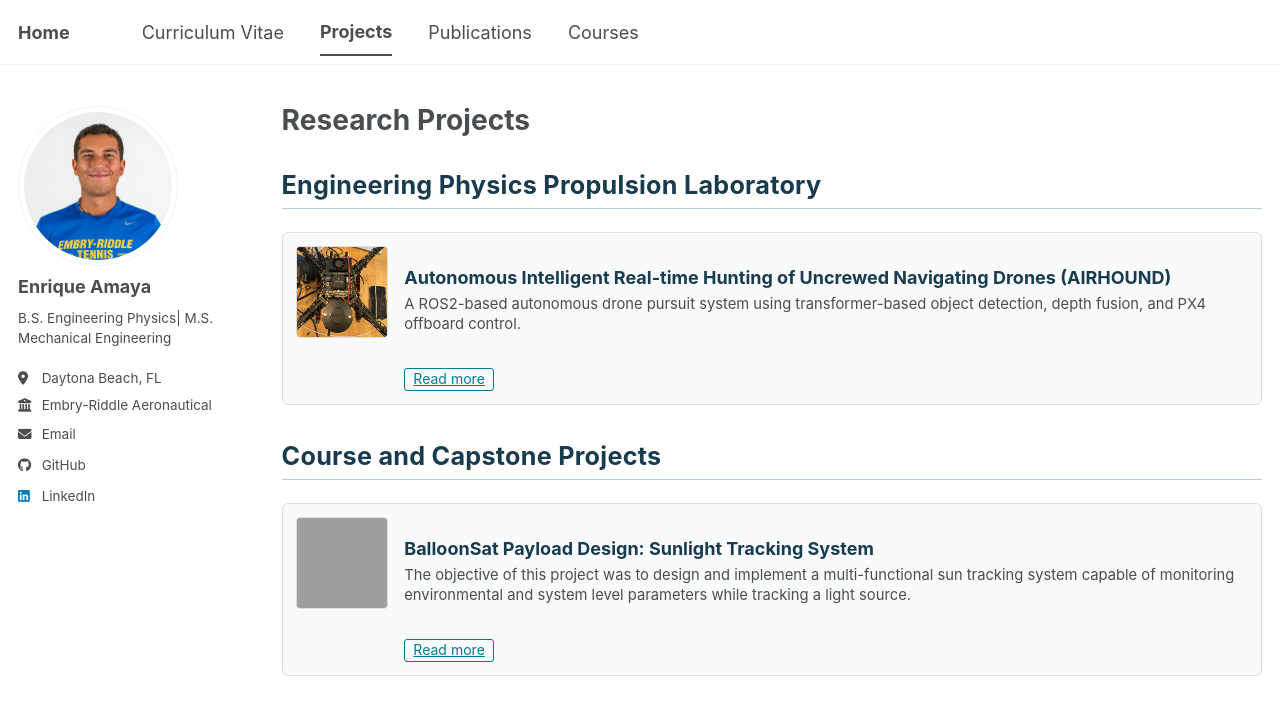
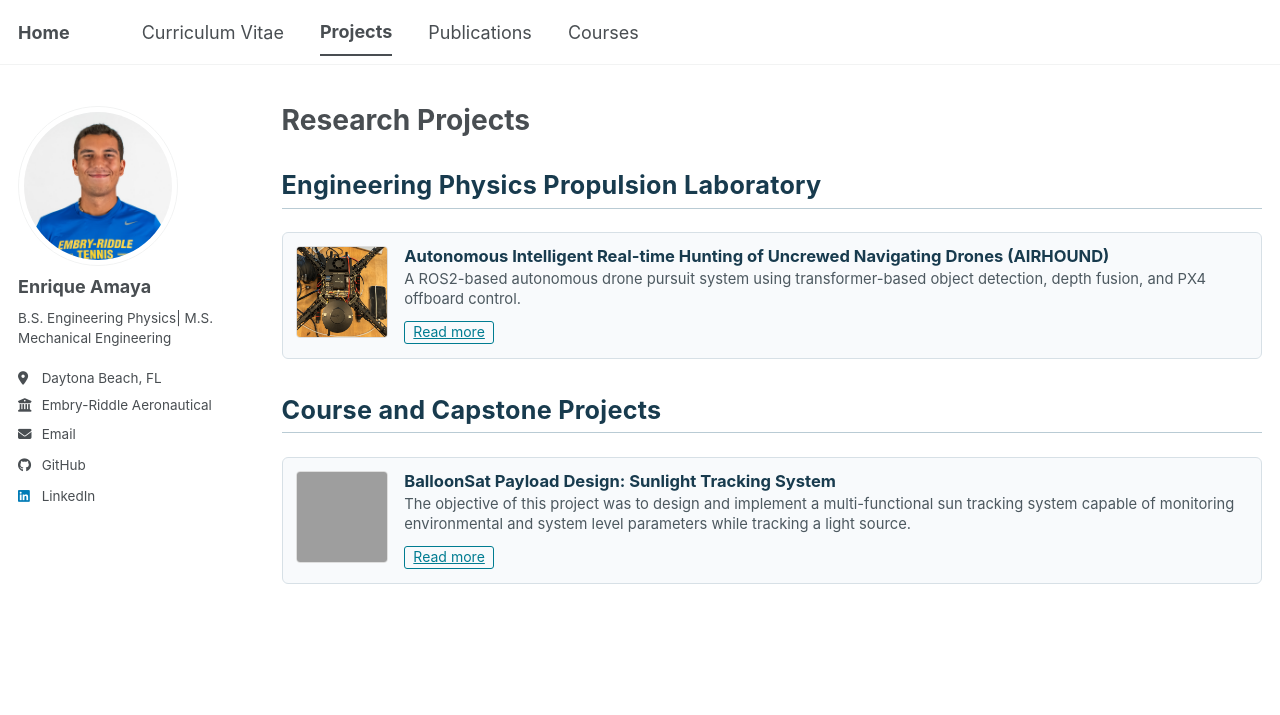
Before and after one commit to kikeamaya/kikeamaya.github.io, a Jekyll site: the page built from _pages/projects.html, in a window 1280 px wide. Shown: the top 715 px of the page. Built offline with Jekyll 4.4.1, drawn with Linux system fonts in a browser that asks for light colours; a style sheet for code colours, icons or effects is not loaded; grey boxes are pictures that could not be loaded.

Commit message:
Formatting fixes

```diff
--- a/_includes/archive-single-cv.html
+++ b/_includes/archive-single-cv.html
@@ -27,12 +27,12 @@
     {% endif %}
 
     <div class="project-card__content">
-      <h3 class="project-card__title" itemprop="headline">
+      <h3 class="archive__item-title" itemprop="headline">
         {{ title }}
       </h3>
 
       {% if post.excerpt %}
-        <p class="project-card__excerpt" itemprop="description">
+        <p class="archive__item-excerpt" itemprop="description">
           {{ post.excerpt | markdownify | remove: "<p>" | remove: "</p>" }}
         </p>
       {% endif %}
--- a/_sass/_custom_projects.scss
+++ b/_sass/_custom_projects.scss
@@ -47,18 +47,20 @@
   min-width: 0;
 }
 
-.project-card__title
+.project-card .archive__item-title
 {
-  margin: 0 0 0.25rem;
+  margin: 0 0 0.18rem;
   color: #183b4e;
   font-size: 0.92em;
   font-weight: 700;
   line-height: 1.25;
 }
 
- .project-card__excerpt
+ .project-card .archive__item-excerpt
  {
-  margin: 0 0 0.5rem;
+  margin: 0 0 0.4rem;
+  padding: 0;
+  color: #4d5960;
   font-size: 0.82em;
   line-height: 1.35;
 }
--- a/_sass/_custom_publications.scss
+++ b/_sass/_custom_publications.scss
@@ -108,6 +108,12 @@
   background: #278aa3;
 }
 
+.publication-card .archive__item p
+{
+  margin-top: 0;
+  margin-bottom: 0;
+}
+
 @media (max-width: 600px) {
   .publication-card {
     padding: 0.85rem 0.9rem;
```
